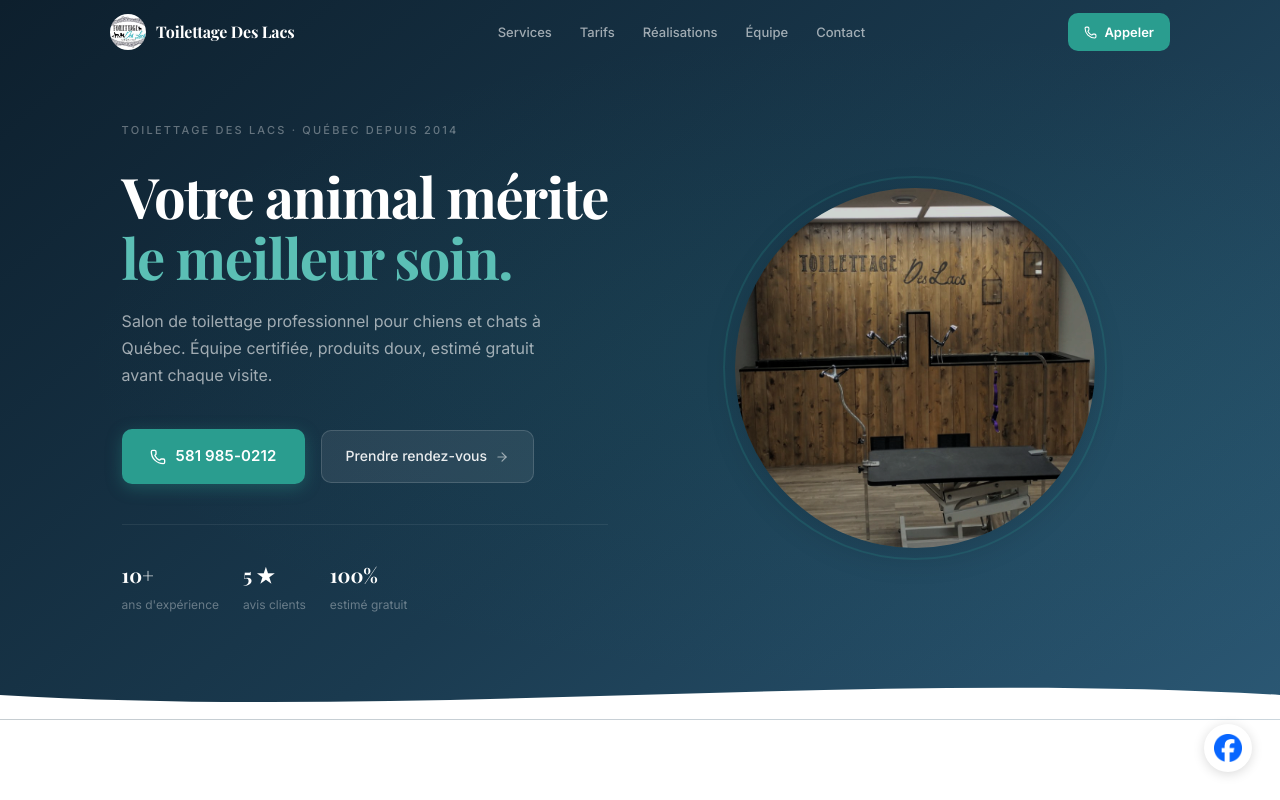
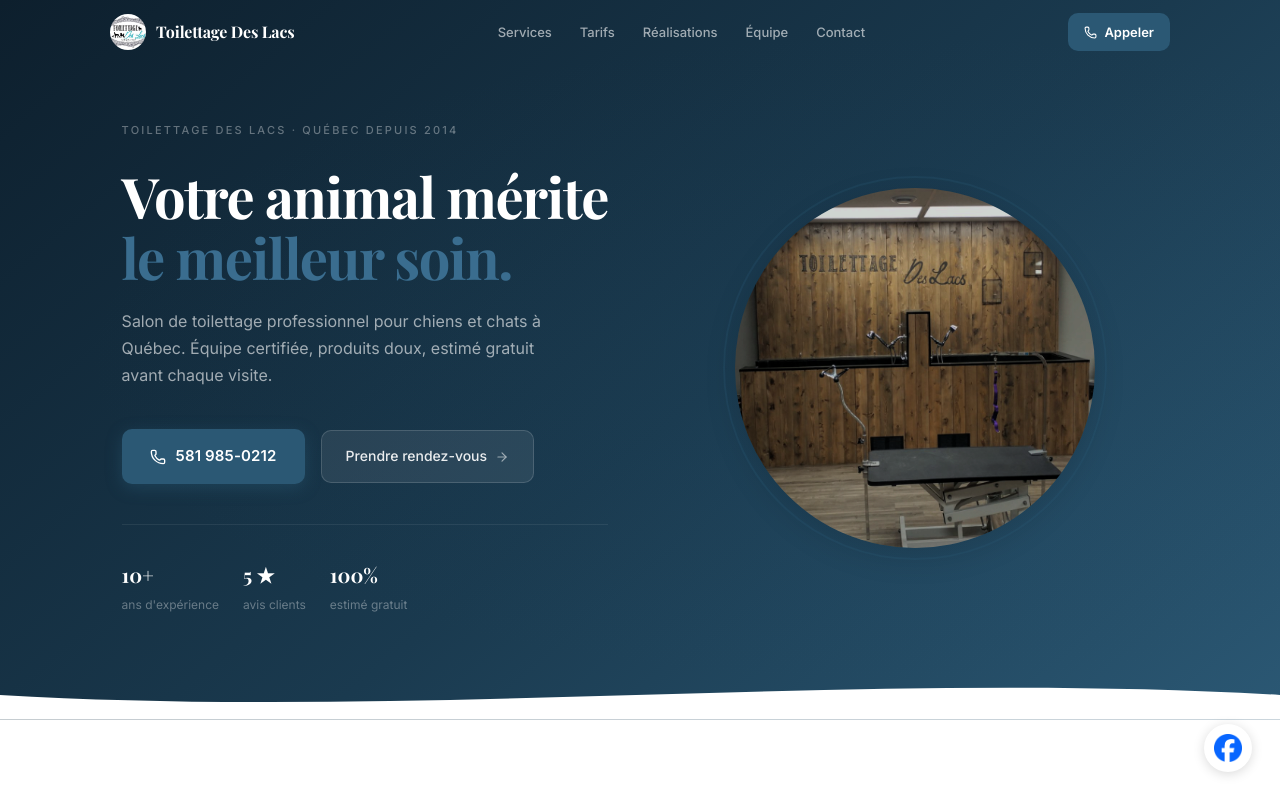
Before and after one commit to lalphadb/toilettage-v5, a React (Vite) app: page / in a window 1280 px wide. Shown: the top 800 px of the page. Built offline with nearby package versions, Linux system fonts and the light colour scheme; a web font is replaced by a local one.

Commit message:
style: boutons et accents teal → bleu (#2B5874)
- design-tokens.css: --c-teal → #2B5874, --c-teal-light → #3a6d8f
- Hero, Header, Contact, Politique: toutes les couleurs d'accent mises à jour

```diff
--- a/src/components/Contact.tsx
+++ b/src/components/Contact.tsx
@@ -58,7 +58,7 @@
     width: '100%', boxSizing: 'border-box',
     padding: '12px 14px',
     background: 'rgba(255,255,255,0.06)',
-    border: `1.5px solid ${touched[name] && errors[name] ? 'rgba(248,113,113,0.6)' : touched[name] && !errors[name] ? 'rgba(42,157,143,0.5)' : 'rgba(255,255,255,0.1)'}`,
+    border: `1.5px solid ${touched[name] && errors[name] ? 'rgba(248,113,113,0.6)' : touched[name] && !errors[name] ? 'rgba(43,88,116,0.6)' : 'rgba(255,255,255,0.1)'}`,
     borderRadius: 'var(--r-sm)',
     fontSize: '14px', color: 'var(--t-primary)',
     outline: 'none', transition: 'border-color var(--ease)',
@@ -205,7 +205,7 @@
                       color: submitting ? 'var(--t-muted)' : 'var(--c-white)',
                       border: 'none', borderRadius: 'var(--r-md)', cursor: submitting ? 'not-allowed' : 'pointer',
                       fontSize: '14px', fontWeight: 600,
-                      boxShadow: submitting ? 'none' : '0 4px 12px rgba(42,157,143,0.3)',
+                      boxShadow: submitting ? 'none' : '0 4px 12px rgba(43,88,116,0.4)',
                     }}>
                       <Send size={14} />
                       {submitting ? 'Envoi en cours...' : 'Envoyer'}
--- a/src/components/Header.tsx
+++ b/src/components/Header.tsx
@@ -95,7 +95,7 @@
             padding: '8px 16px', borderRadius: 'var(--r-md)',
             textDecoration: 'none',
           }}
-          onMouseEnter={e => (e.currentTarget.style.background = '#249182')}
+          onMouseEnter={e => (e.currentTarget.style.background = '#1e4d65')}
           onMouseLeave={e => (e.currentTarget.style.background = 'var(--c-teal)')}
         >
           <Phone size={13} /> Appeler
--- a/src/components/Hero.tsx
+++ b/src/components/Hero.tsx
@@ -16,7 +16,7 @@
     {/* Fond radial subtil */}
     <div style={{
       position: 'absolute', inset: 0, pointerEvents: 'none',
-      background: 'radial-gradient(ellipse at 70% 50%, rgba(42,157,143,0.08) 0%, transparent 65%)',
+      background: 'radial-gradient(ellipse at 70% 50%, rgba(43,88,116,0.08) 0%, transparent 65%)',
     }} />
 
     <div className="site-container" style={{ paddingTop: '7rem', paddingBottom: '6rem', position: 'relative', zIndex: 1 }}>
@@ -49,9 +49,9 @@
               background: 'var(--c-teal)', color: 'var(--c-white)',
               fontSize: '15px', fontWeight: 600, letterSpacing: '0.01em',
               padding: '14px 28px', borderRadius: 'var(--r-md)',
-              textDecoration: 'none', boxShadow: '0 4px 16px rgba(42,157,143,0.35)',
+              textDecoration: 'none', boxShadow: '0 4px 16px rgba(43,88,116,0.45)',
             }}
-              onMouseEnter={e => { e.currentTarget.style.background = '#249182'; e.currentTarget.style.transform = 'translateY(-1px)' }}
+              onMouseEnter={e => { e.currentTarget.style.background = '#1e4d65'; e.currentTarget.style.transform = 'translateY(-1px)' }}
               onMouseLeave={e => { e.currentTarget.style.background = 'var(--c-teal)'; e.currentTarget.style.transform = 'translateY(0)' }}
             >
               <Phone size={16} />
@@ -100,7 +100,7 @@
             <div style={{
               position: 'absolute', inset: '-12px',
               borderRadius: '50%',
-              border: '2px solid rgba(42,157,143,0.2)',
+              border: '2px solid rgba(43,88,116,0.25)',
             }} />
             <img src={salonImg} alt="Salon Toilettage Des Lacs" style={{
               width: '100%', height: '100%',
--- a/src/components/PolitiqueConfidentialite.tsx
+++ b/src/components/PolitiqueConfidentialite.tsx
@@ -139,7 +139,7 @@
           <p style={{ fontSize: '13px', color: 'rgba(255,255,255,0.3)', margin: '0 0 0.75rem' }}>
             Dernière mise à jour : {dateMAJ}
           </p>
-          <div style={{ background: 'rgba(42,157,143,0.08)', border: '1px solid rgba(42,157,143,0.2)', borderRadius: '8px', padding: '14px 18px' }}>
+          <div style={{ background: 'rgba(43,88,116,0.1)', border: '1px solid rgba(43,88,116,0.3)', borderRadius: '8px', padding: '14px 18px' }}>
             <p style={{ fontSize: '13px', color: 'rgba(255,255,255,0.55)', lineHeight: 1.65, margin: 0 }}>
               Cette politique est conforme à la <strong style={{ color: 'rgba(255,255,255,0.75)' }}>Loi 25</strong> (Loi modernisant des dispositions législatives en matière de protection des renseignements personnels, Québec) et à la <strong style={{ color: 'rgba(255,255,255,0.75)' }}>Loi sur la protection des renseignements personnels dans le secteur privé (LPRPSP)</strong>.
             </p>
--- a/src/design-tokens.css
+++ b/src/design-tokens.css
@@ -5,8 +5,8 @@
   --c-navy-mid:    #1a3a4f;
   --c-blue:        #2B5874;
   --c-blue-hover:  #3a6d8f;
-  --c-teal:        #2A9D8F;
-  --c-teal-light:  #5bbfb5;
+  --c-teal:        #2B5874;
+  --c-teal-light:  #3a6d8f;
   --c-white:       #ffffff;
   --c-offwhite:    #f7f7f8;
   --c-border:      #e8e8e8;
```
